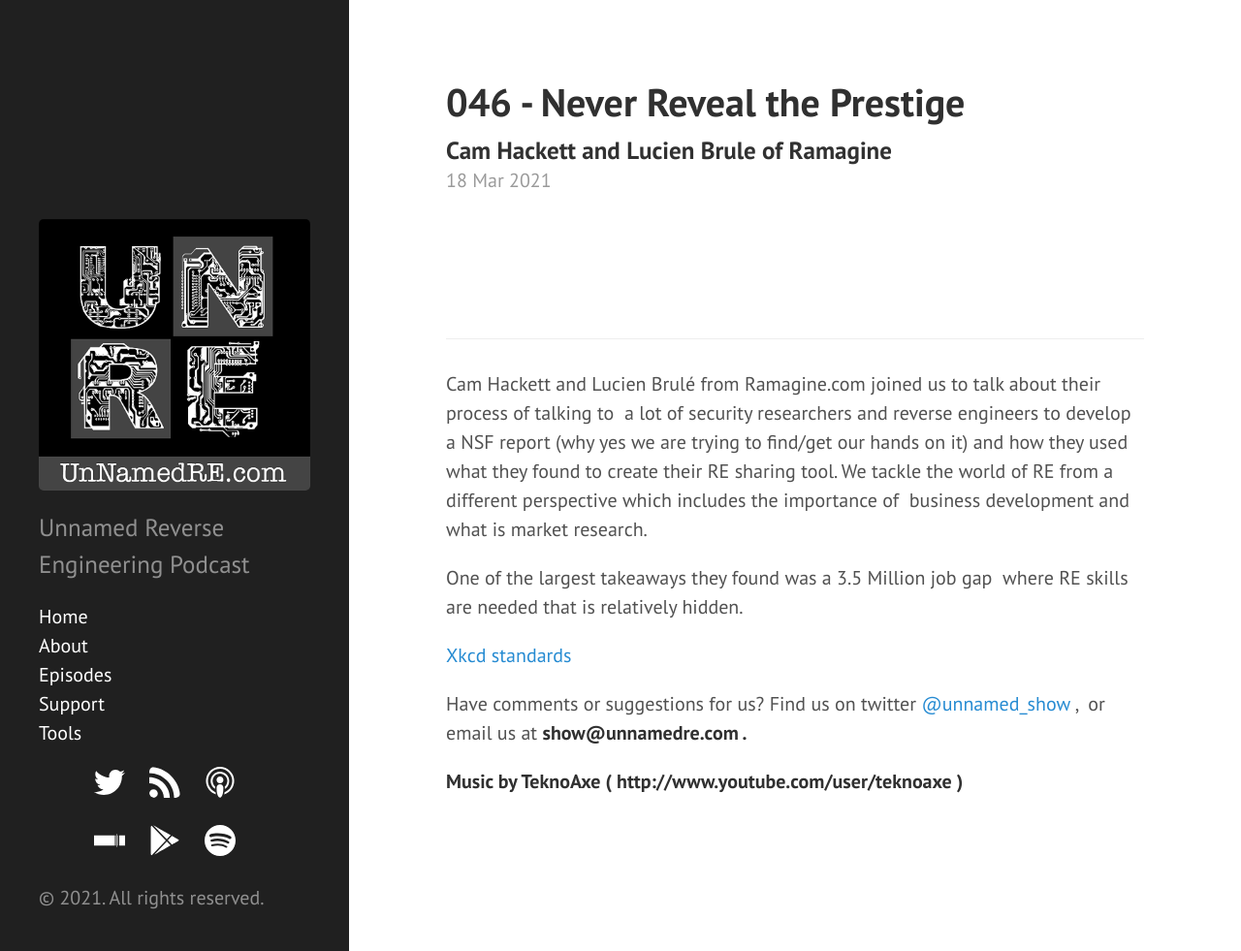
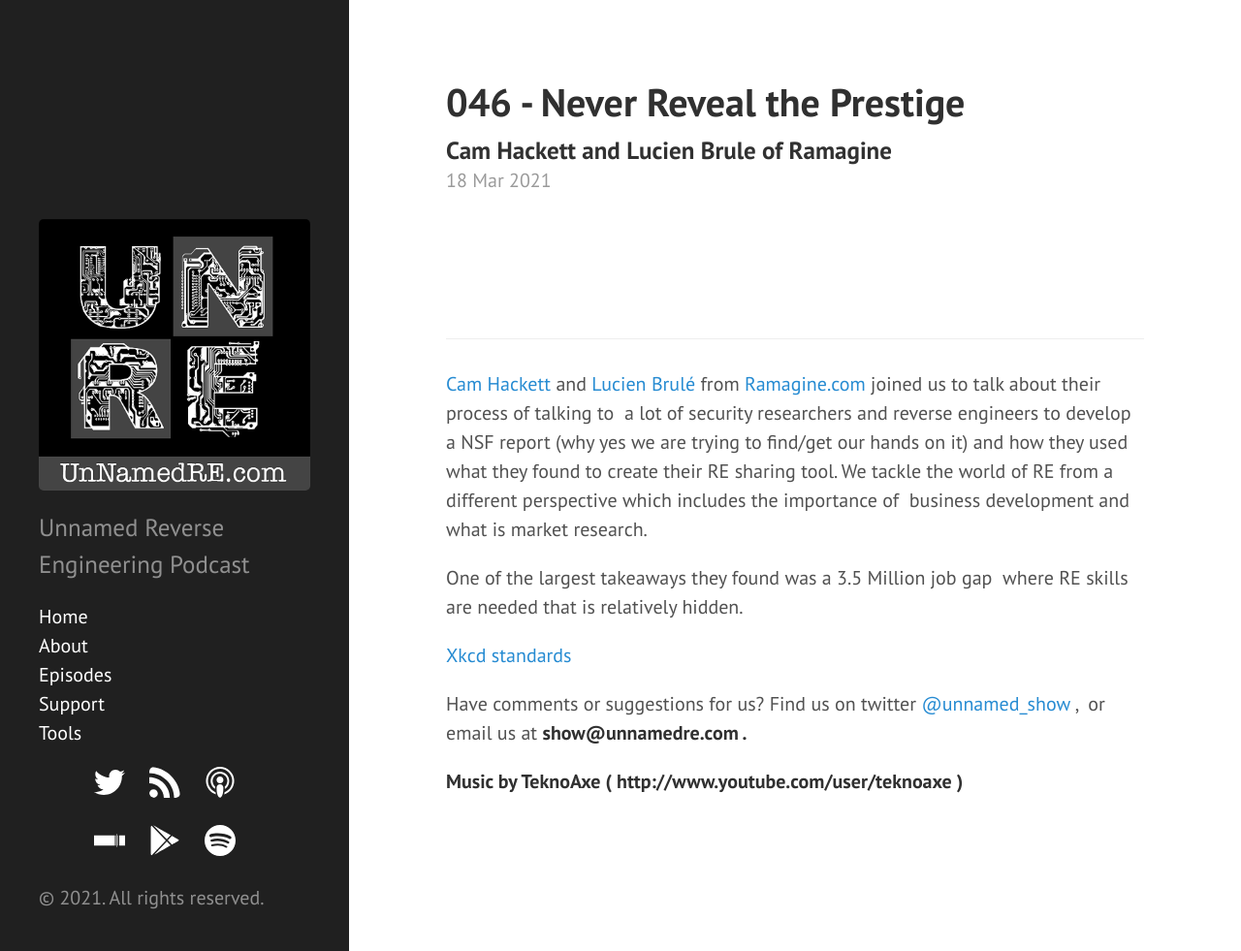
Before and after one commit to unnamedre/unnamedre.github.io, a Jekyll site: the page built from _posts/2021-03-18-046_-_Never_Reveal_the_Prestige.md, in a window 1280 px wide and 981 px high. Shown: the whole window at 97% size. Built offline with Jekyll 4.4.1, drawn with Linux system fonts in a browser that asks for light colours; part of the change alters nothing that is shown.

```diff
--- a/_posts/2021-03-18-046_-_Never_Reveal_the_Prestige.md
+++ b/_posts/2021-03-18-046_-_Never_Reveal_the_Prestige.md
@@ -8,7 +8,18 @@ dir_id: 18374732
 permalink: episode/46
 ---
 <p>
- Cam Hackett and Lucien Brulé from Ramagine.com joined us to talk about their process of talking to  a lot of security researchers and reverse engineers to develop a NSF report (why yes we are trying to find/get our hands on it) and how they used what they found to create their RE sharing tool. We tackle the world of RE from a different perspective which includes the importance of  business development and what is market research.
+ <a href="https://twitter.com/CamHackett">
+  Cam Hackett
+ </a>
+ and
+ <a href="https://twitter.com/_LucienBrule">
+  Lucien Brulé
+ </a>
+ from
+ <a href="https://www.ramagine.com/">
+  Ramagine.com
+ </a>
+ joined us to talk about their process of talking to  a lot of security researchers and reverse engineers to develop a NSF report (why yes we are trying to find/get our hands on it) and how they used what they found to create their RE sharing tool. We tackle the world of RE from a different perspective which includes the importance of  business development and what is market research.
 </p>
 <p>
  One of the largest takeaways they found was a 3.5 Million job gap  where RE skills are needed that is relatively hidden.
```
